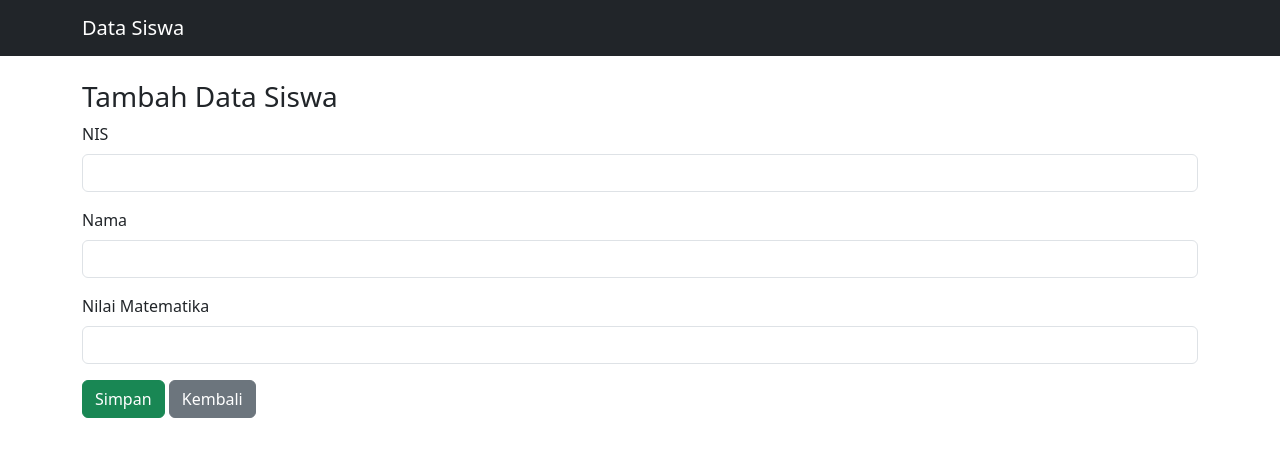
After one commit to FahzzzStudio/PHP-MVC, a PHP site: the page made by app/views/mahasiswa/tambah.php in a window 1280 px wide. The commit adds this page. Shown: the top 457 px of the page. Run offline with PHP 8.4, Linux system fonts and the light colour scheme; the template is opened without the code that fills it, so the values that code supplies are empty; some libraries are stand-ins or nearby versions.

Commit message:
Update detail, tambah, footer, header

```diff
--- a/app/core/Constans.php
+++ b/app/core/Constans.php
@@ -1,3 +1,4 @@
 <?php
 define(constant_name:'BASEURL', value:'https://localhost/MVC/public');
+define('BASEURL', 'https://localhost/MVC/public');
 ?>
--- /dev/null
+++ b/app/views/mahasiswa/tambah.php
@@ -0,0 +1,17 @@
+<h3>Tambah Data Siswa</h3>
+<form action="<?= BASEURL; ?>/mahasiswa/simpan" method="post">
+    <div class="mb-3">
+        <label for="nis" class="form-label">NIS</label>
+        <input type="text" class="form-control" id="nis" name="nis" required>
+    </div>
+    <div class="mb-3">
+        <label for="nama" class="form-label">Nama</label>
+        <input type="text" class="form-control" id="nama" name="nama" required>
+    </div>
+    <div class="mb-3">
+        <label for="n_mtk" class="form-label">Nilai Matematika</label>
+        <input type="number" class="form-control" id="n_mtk" name="n_mtk" required>
+    </div>
+    <button type="submit" class="btn btn-success">Simpan</button>
+    <a href="<?= BASEURL; ?>/mahasiswa" class="btn btn-secondary">Kembali</a>
+</form>
--- /dev/null
+++ b/app/views/templates/footer.php
@@ -0,0 +1,4 @@
+</div>
+<script src="https://cdn.jsdelivr.net/npm/bootstrap@5.3.8/dist/js/bootstrap.bundle.min.js"></script>
+</body>
+</html>
--- /dev/null
+++ b/app/views/templates/header.php
@@ -0,0 +1,18 @@
+<!DOCTYPE html>
+<html lang="en">
+<head>
+    <meta charset="UTF-8">
+    <meta name="viewport" content="width=device-width, initial-scale=1.0">
+    <title><?= $data['judul']; ?></title>
+    <link href="https://cdn.jsdelivr.net/npm/bootstrap@5.3.8/dist/css/bootstrap.min.css" rel="stylesheet">
+</head>
+<body>
+<nav class="navbar navbar-expand-lg navbar-dark bg-dark mb-4">
+    <div class="container">
+        <a class="navbar-brand" href="<?= BASEURL; ?>/mahasiswa">Data Siswa</a>
+        <button class="navbar-toggler" type="button" data-bs-toggle="collapse" data-bs-target="#navbarNav">
+        <span class="navbar-toggler-icon"></span>
+        </button>
+    </div>
+</nav>
+<div class="container">
```
Also changed, not shown: app/controller/Mahasiswa.php (+23 -2 lines), app/models/Mahasiswa_model.php (+17 -5 lines), app/views/mahasiswa/detail.php (added, +9 -0 lines), app/views/mahasiswa/index.php (+34 -3 lines).
